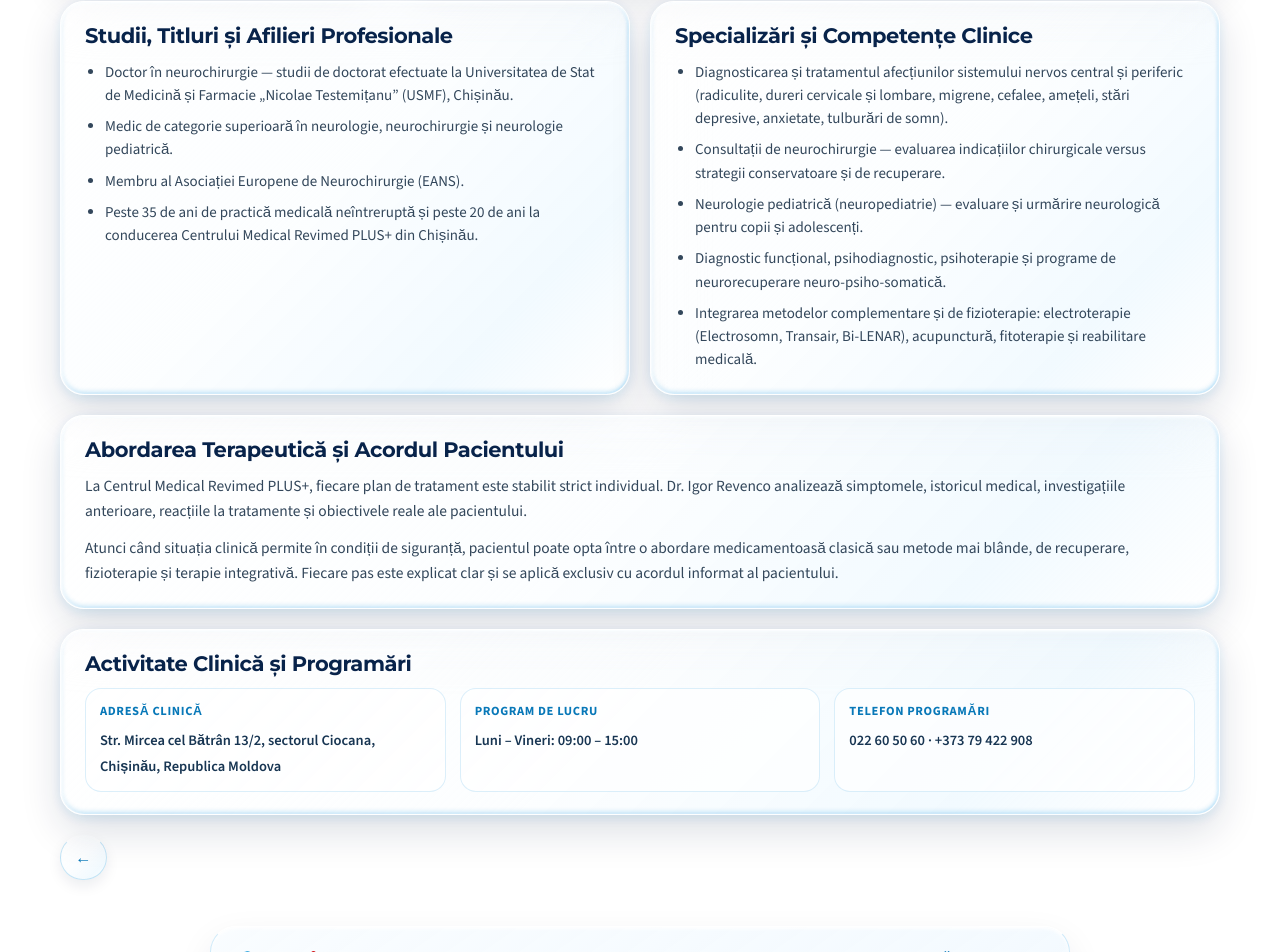
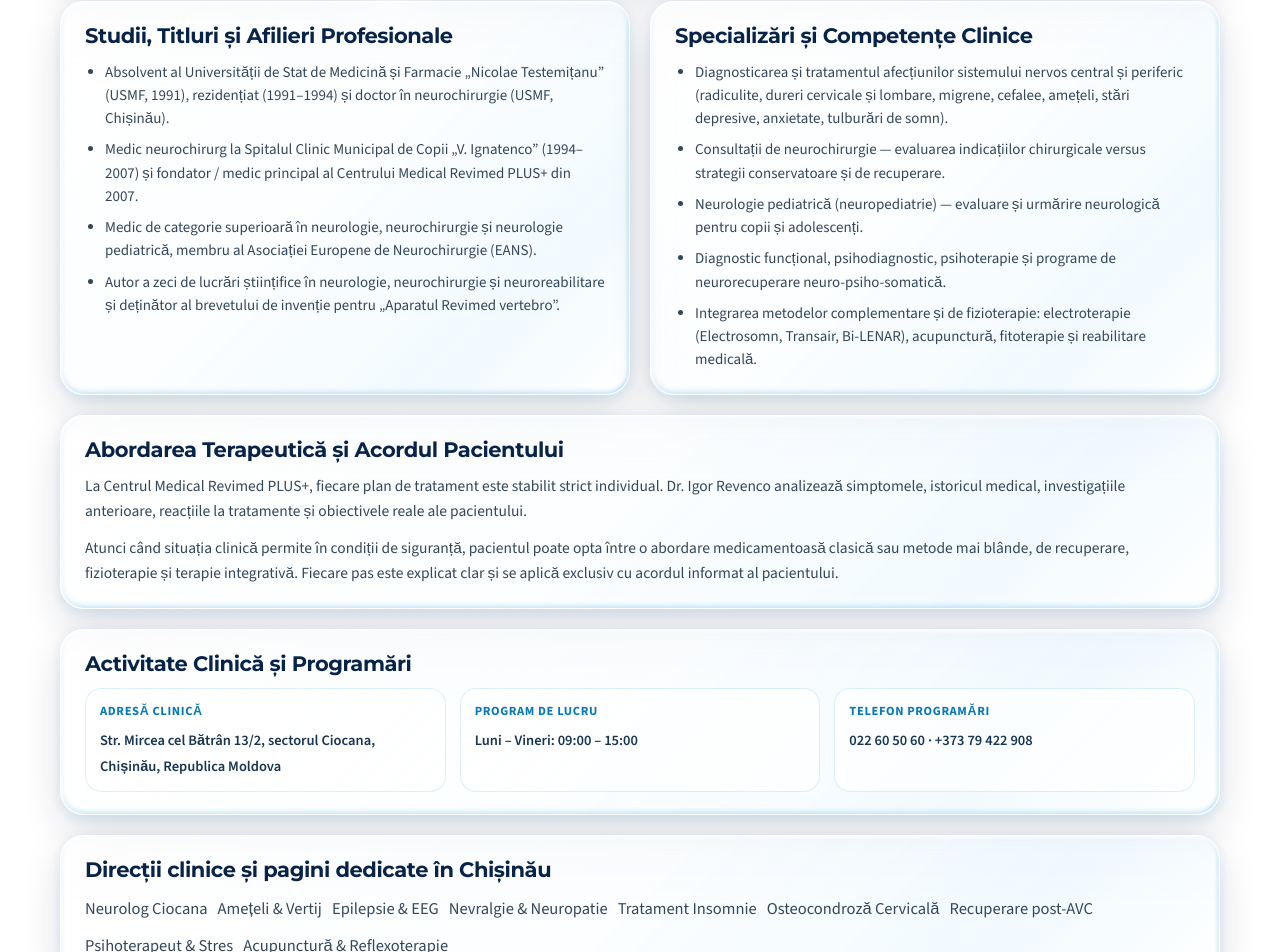
Before and after one commit to dragoshelemenet/revimedapp-static, a Next.js app: page /dr-igor-revenco in a window 1280 px wide. Shown: the part 541-1493 px from the top of the page. Built offline with nearby package versions, Linux system fonts and the light colour scheme; no server answers.

Commit message:
Boost Dr. Igor Revenco E-E-A-T credentials, strengthen internal link hub & fix last meta description length

```diff
--- a/components/DoctorProfilePage.tsx
+++ b/components/DoctorProfilePage.tsx
@@ -49,10 +49,10 @@ const copyByLang: Record<Lang, ProfileCopy> = {
     ],
     eduTitle: "Studii, Titluri și Afilieri Profesionale",
     eduItems: [
-      "Doctor în neurochirurgie — studii de doctorat efectuate la Universitatea de Stat de Medicină și Farmacie „Nicolae Testemițanu” (USMF), Chișinău.",
-      "Medic de categorie superioară în neurologie, neurochirurgie și neurologie pediatrică.",
-      "Membru al Asociației Europene de Neurochirurgie (EANS).",
-      "Peste 35 de ani de practică medicală neîntreruptă și peste 20 de ani la conducerea Centrului Medical Revimed PLUS+ din Chișinău."
+      "Absolvent al Universității de Stat de Medicină și Farmacie „Nicolae Testemițanu” (USMF, 1991), rezidențiat (1991–1994) și doctor în neurochirurgie (USMF, Chișinău).",
+      "Medic neurochirurg la Spitalul Clinic Municipal de Copii „V. Ignatenco” (1994–2007) și fondator / medic principal al Centrului Medical Revimed PLUS+ din 2007.",
+      "Medic de categorie superioară în neurologie, neurochirurgie și neurologie pediatrică, membru al Asociației Europene de Neurochirurgie (EANS).",
+      "Autor a zeci de lucrări științifice în neurologie, neurochirurgie și neuroreabilitare și deținător al brevetului de invenție pentru „Aparatul Revimed vertebro”."
     ],
     specTitle: "Specializări și Competențe Clinice",
     specItems: [
@@ -264,6 +264,9 @@ export default function DoctorProfilePage({ lang = "ro" }: { lang?: Lang }) {
     worksFor: {
       "@id": `${siteUrl}/#medical-clinic`
     },
+    sameAs: [
+      "https://www.youtube.com/@revimedpluschisinau"
+    ],
     telephone: [site.phone, site.phone2],
     address: {
       "@type": "PostalAddress",
@@ -379,6 +382,45 @@ export default function DoctorProfilePage({ lang = "ro" }: { lang?: Lang }) {
             </div>
           </section>
 
+          <section className="rm-doc-glass-block" data-glass-card>
+            <h2>
+              {lang === "ru"
+                ? "Основные направления и консультации в Кишинёве"
+                : lang === "en"
+                  ? "Clinical Specialties & Dedicated Guides in Chișinău"
+                  : lang === "ua"
+                    ? "Основні клінічні напрямки у Кишиневі"
+                    : "Direcții clinice și pagini dedicate în Chișinău"}
+            </h2>
+            <div className="rm-quick-links-bar" style={{ marginTop: 10 }}>
+              {lang === "ru" ? (
+                <>
+                  <Link href="/ru/nevrolog-kishinev/" className="btn btn-outline-primary btn-sm">Невролог Кишинёв</Link>
+                  <Link href="/ru/neyrohirurg-kishinev/" className="btn btn-outline-primary btn-sm">Нейрохирург Кишинёв</Link>
+                  <Link href="/ru/detskiy-nevrolog-kishinev/" className="btn btn-outline-primary btn-sm">Детский невролог</Link>
+                  <Link href="/ru/epilepsiya-kishinev/" className="btn btn-outline-primary btn-sm">Эпилепсия и ЭЭГ</Link>
+                  <Link href="/ru/nevralgiya-neyropatiya-kishinev/" className="btn btn-outline-primary btn-sm">Невралгия и нейропатия</Link>
+                  <Link href="/ru/psihoterapevt-kishinev/" className="btn btn-outline-primary btn-sm">Психотерапевт</Link>
+                  <Link href="/ru/igloukalyvanie-kishinev/" className="btn btn-outline-primary btn-sm">Иглоукалывание</Link>
+                  <Link href="/ru/elektroforez-amplipuls-kishinev/" className="btn btn-outline-primary btn-sm">Электрофорез и Амплипульс</Link>
+                  <Link href="/ru/kinezoterapiya-kishinev/" className="btn btn-outline-primary btn-sm">Кинезиотерапия</Link>
+                </>
+              ) : (
+                <>
+                  <Link href="/neurolog-ciocana-chisinau/" className="btn btn-outline-primary btn-sm">Neurolog Ciocana</Link>
+                  <Link href="/ameteli-vertij-chisinau/" className="btn btn-outline-primary btn-sm">Amețeli &amp; Vertij</Link>
+                  <Link href="/epilepsie-convulsii-chisinau/" className="btn btn-outline-primary btn-sm">Epilepsie &amp; EEG</Link>
+                  <Link href="/nevralgie-neuropatie-chisinau/" className="btn btn-outline-primary btn-sm">Nevralgie &amp; Neuropatie</Link>
+                  <Link href="/insomnie-tratament-chisinau/" className="btn btn-outline-primary btn-sm">Tratament Insomnie</Link>
+                  <Link href="/osteocondroza-cervicala-chisinau/" className="btn btn-outline-primary btn-sm">Osteocondroză Cervicală</Link>
+                  <Link href="/recuperare-dupa-avc-chisinau/" className="btn btn-outline-primary btn-sm">Recuperare post-AVC</Link>
+                  <Link href="/psihoterapeut-stres-anxietate-chisinau/" className="btn btn-outline-primary btn-sm">Psihoterapeut &amp; Stres</Link>
+                  <Link href="/acupunctura-reflexoterapie-chisinau/" className="btn btn-outline-primary btn-sm">Acupunctură &amp; Reflexoterapie</Link>
+                </>
+              )}
+            </div>
+          </section>
+
           <div>
             <Link href={withLang("/", lang)} className="rm-back-link" aria-label={c.backLabel}>
               ←
```
Also changed, not shown: content/blog.json.
